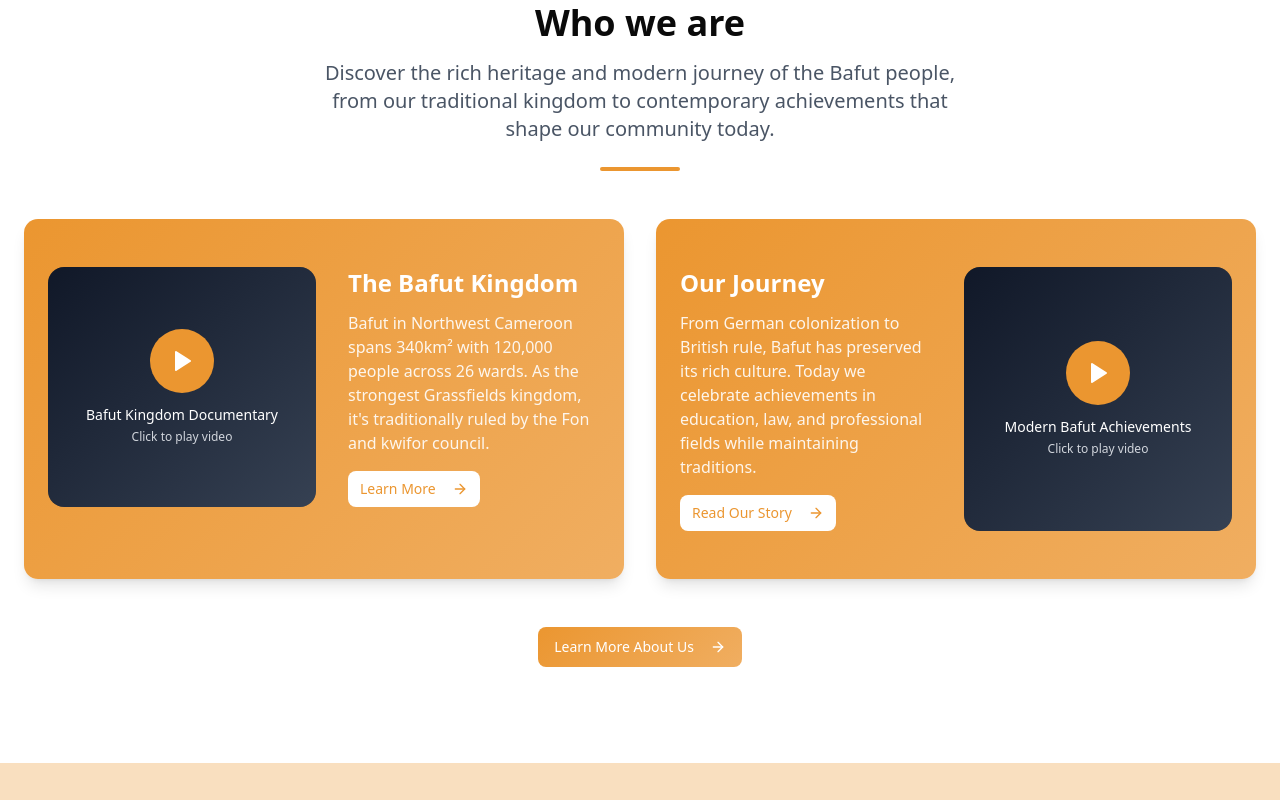
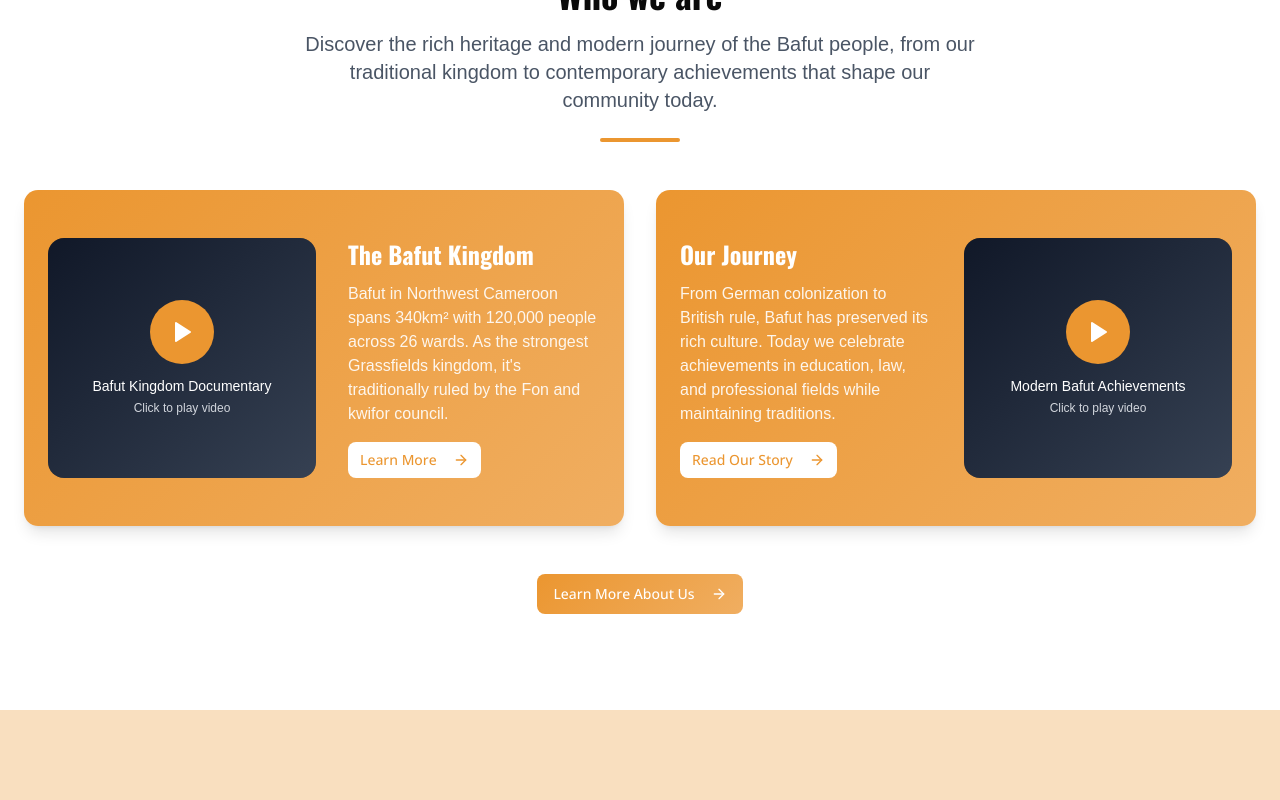
Before and after one commit to Abdoulaye-Thespy/BMCAREVAMP, a Next.js app: page / in a window 1280 px wide. Shown: the part 2437-3237 px from the top of the page. Built offline with nearby package versions, Linux system fonts and the light colour scheme.

Commit message:
change header fonts

```diff
--- a/src/app/globals.css
+++ b/src/app/globals.css
@@ -1,6 +1,7 @@
+@import url('https://fonts.googleapis.com/css2?family=Oswald:wght@400;500;600;700&family=Open+Sans:wght@300;400;500;600&display=swap');
+
 @import "tailwindcss";
 /* @import "tw-animate-css"; */
-
 @custom-variant dark (&:is(.dark *));
 
 :root {
@@ -122,5 +123,28 @@
   }
   body {
     @apply bg-background text-foreground;
+    font-family: 'Open Sans', sans-serif;
+  }
+
+    p {
+    font-family: 'Montserrat', sans-serif;
+  }
+
+  h1, h2, h3, h4, h5, h6 {
+    font-family: 'Oswald', sans-serif;
+    font-weight: 600;
+  }
+
+  /* Optional: You can also target specific heading weights */
+  h1 {
+    font-weight: 700;
+  }
+
+  h2, h3 {
+    font-weight: 600;
+  }
+
+  h4, h5, h6 {
+    font-weight: 500;
   }
 }
```
